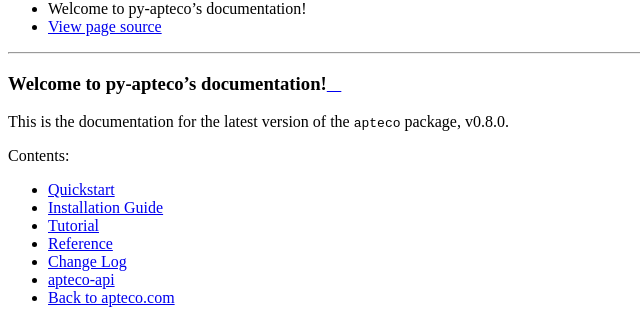
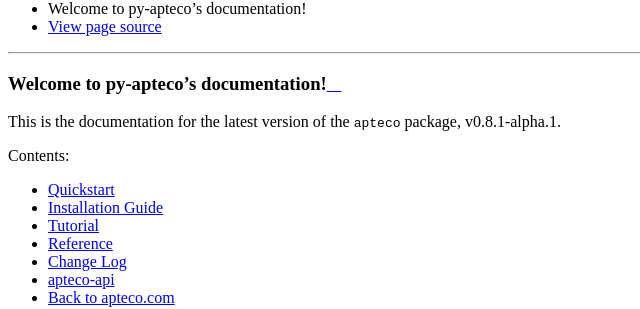
Before and after one commit to Apteco/py-apteco, a Sphinx documentation site: the page built from docs/source/index.rst, in a window 1280 px wide. Shown: the part 291-600 px from the top of the page, without its empty margins (0-640 px from the left). Built offline with Sphinx 7.4.7 and the Read the Docs theme 2.0.0, drawn with Linux system fonts in a browser that asks for light colours.

Commit message:
Bump version: 0.8.0 → 0.8.1-alpha.1. [AB#7123]

```diff
--- a/docs/source/conf.py
+++ b/docs/source/conf.py
@@ -26,7 +26,7 @@
 # The short X.Y version
 version = ''
 # The full version, including alpha/beta/rc tags
-release = '0.8.0'
+release = '0.8.1-alpha.1'
 
 
 # -- General configuration ---------------------------------------------------
--- a/docs/source/index.rst
+++ b/docs/source/index.rst
@@ -6,7 +6,7 @@
 Welcome to py-apteco's documentation!
 =====================================
 
-This is the documentation for the latest version of the ``apteco`` package, v0.8.0.
+This is the documentation for the latest version of the ``apteco`` package, v0.8.1-alpha.1.
 
 .. toctree::
    :maxdepth: 1
--- a/docs/source/install.rst
+++ b/docs/source/install.rst
@@ -137,7 +137,7 @@
 
     >>> import apteco
     >>> print(apteco.__version__)
-    0.8.0
+    0.8.1-alpha.1
 
 If everything is working as expected,
 this should print the version of py-apteco you have installed.
--- a/pyproject.toml
+++ b/pyproject.toml
@@ -1,6 +1,6 @@
 [tool.poetry]
 name = "apteco"
-version = "0.8.0"
+version = "0.8.1-alpha.1"
 description = "A Python package for interacting with Apteco Marketing Suite resources via the Apteco API."
 authors = ["Apteco Ltd <support@apteco.com>"]
 license = "Apache-2.0"
--- a/src/apteco/__init__.py
+++ b/src/apteco/__init__.py
@@ -1,4 +1,4 @@
-__version__ = "0.8.0"
+__version__ = "0.8.1-alpha.1"
 
 __all__ = ["login", "login_with_password", "Session", "DataGrid", "Cube"]
 
```
Also changed, not shown: .bumpversion.cfg, 1 other file.
